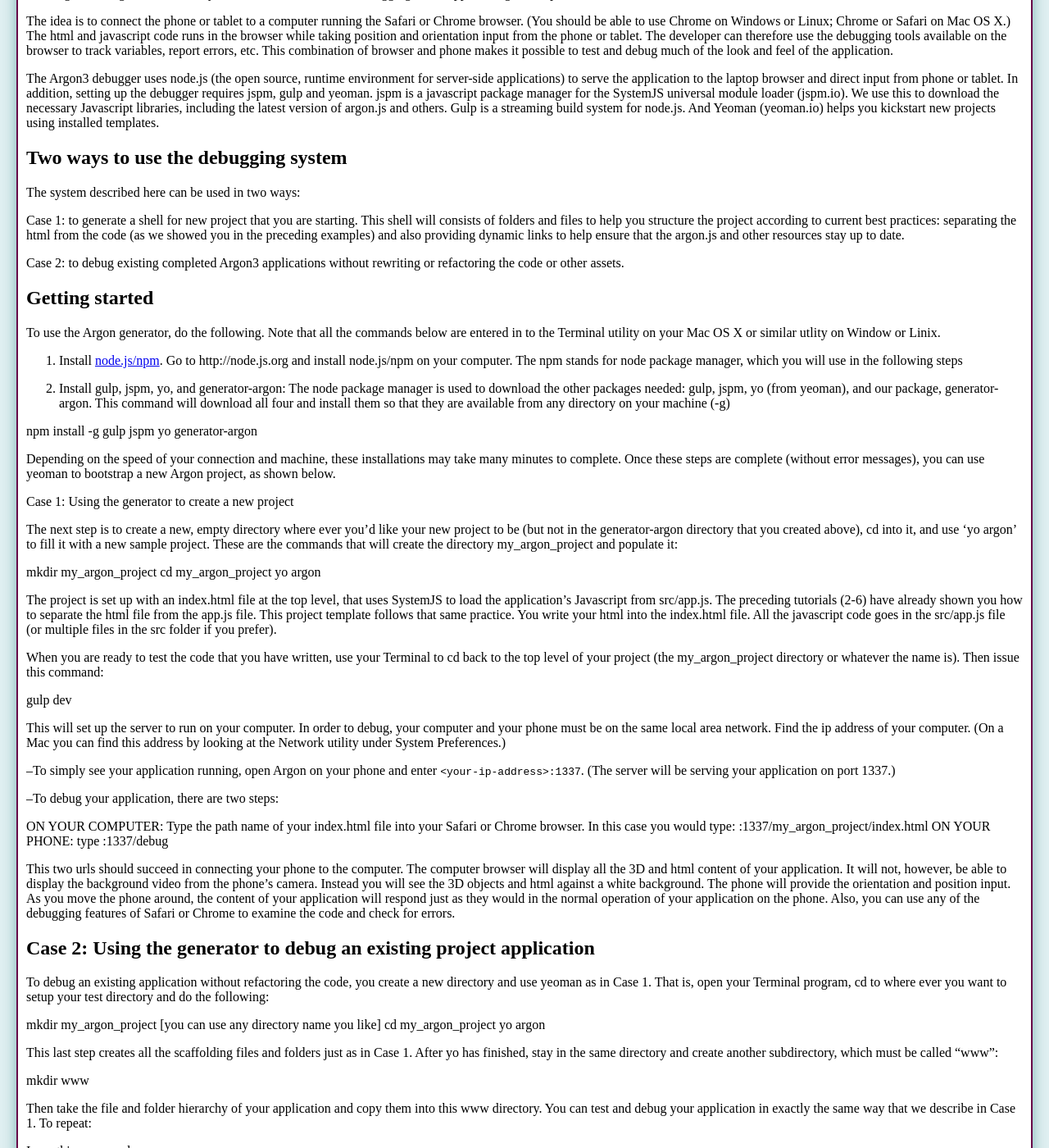
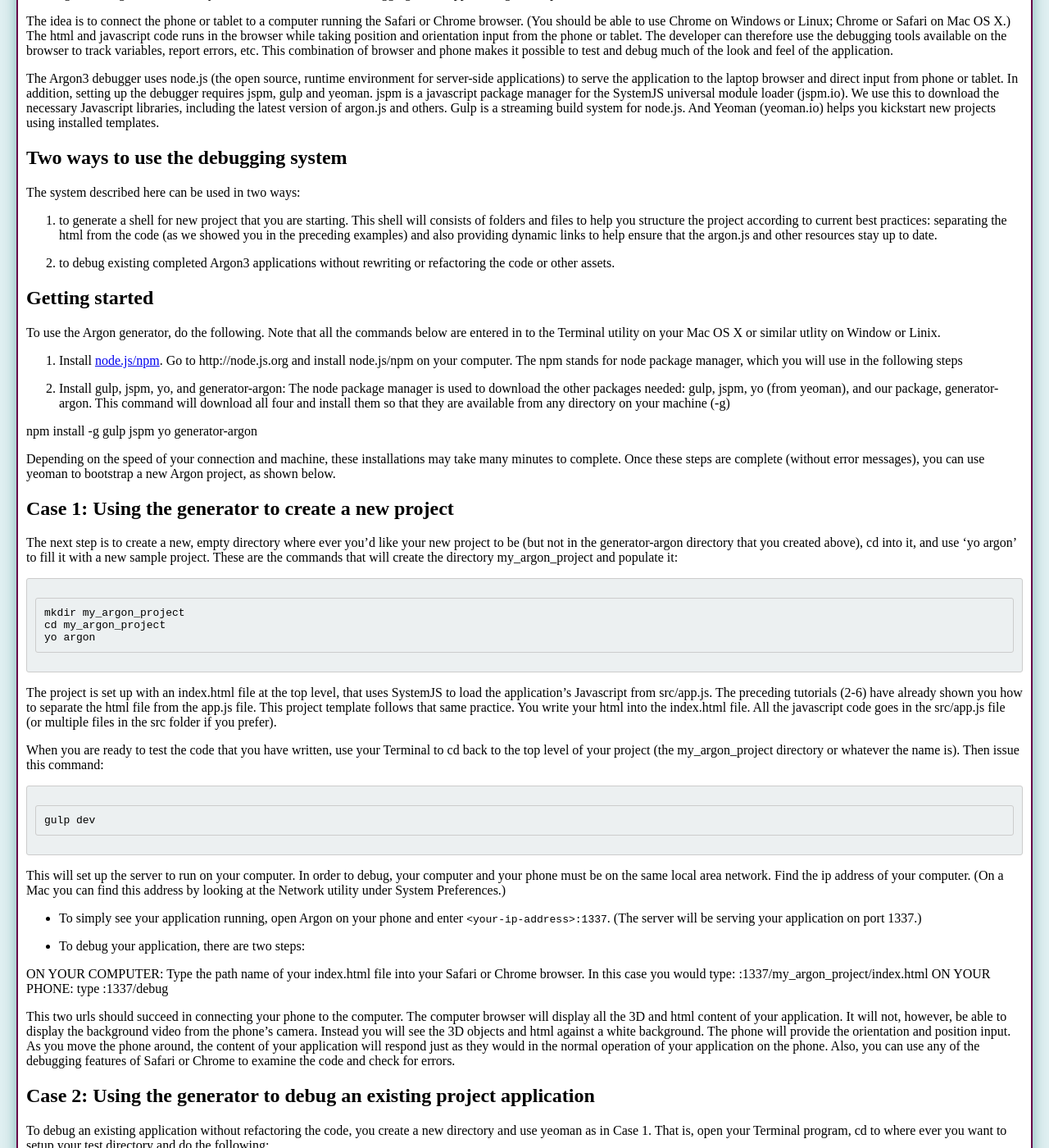
Before and after one commit to argonjs/argon-3-tutorials, a Jekyll site: the page built from _posts/2015-05-01-debugging.md, in a window 1280 px wide and 1400 px high, scrolled down 285 px. Shown: the whole window at 82% size. Built offline with Jekyll 4.4.1, drawn with Linux system fonts in a browser that asks for light colours; Markdown is read by kramdown in place of the engine named in the settings.

Commit message:
Improving debugging tutorial
Minor format changes to debugging tutorial

```diff
--- a/_posts/2015-05-01-debugging.md
+++ b/_posts/2015-05-01-debugging.md
@@ -16,9 +16,9 @@
 
 The system described here can be used in two ways:
 
-Case 1: to generate a shell for new project that you are starting. This shell will consists of folders and files to help you structure the project according to current best practices: separating the html from the code (as we showed you in the preceding examples) and also providing dynamic links to help ensure that the argon.js and other resources stay up to date.
+1. to generate a shell for new project that you are starting. This shell will consists of folders and files to help you structure the project according to current best practices: separating the html from the code (as we showed you in the preceding examples) and also providing dynamic links to help ensure that the argon.js and other resources stay up to date.
 
-Case 2: to debug existing completed Argon3 applications without rewriting or refactoring the code or other assets.
+2. to debug existing completed Argon3 applications without rewriting or refactoring the code or other assets.
 
 ##Getting started
 
@@ -32,25 +32,25 @@
 
 Depending on the speed of your connection and machine, these installations may take many minutes to complete. Once these steps are complete (without error messages), you can use yeoman to bootstrap a new Argon project, as shown below.
 
-Case 1: Using the generator to create a new project
+##Case 1: Using the generator to create a new project
 
 The next step is to create a new, empty directory where ever you'd like your new project to be (but not in the generator-argon directory that you created above), cd into it, and use 'yo argon' to fill it with a new sample project. These are the commands that will create the directory my_argon_project and populate it:
 
-mkdir my_argon_project
-cd my_argon_project
-yo argon
+    mkdir my_argon_project
+    cd my_argon_project
+    yo argon
 
 The project is set up with an index.html file at the top level, that uses SystemJS to load the application's Javascript from src/app.js. The preceding tutorials (2-6) have already shown you how to separate the html file from the app.js file. This project template follows that same practice. You write your html into the index.html file. All the javascript code goes in the src/app.js file (or multiple files in the src folder if you prefer).
 
 When you are ready to test the code that you have written, use your Terminal to cd back to the top level of your project (the my_argon_project directory or whatever the name is). Then issue this command:
 
-  gulp dev
+    gulp dev
 
 This will set up the server to run on your computer. In order to debug, your computer and your phone must be on the same local area network. Find the ip address of your computer. (On a Mac you can find this address by looking at the Network utility under System Preferences.)
 
---To simply see your application running, open Argon on your phone and enter `<your-ip-address>:1337`.  (The server will be serving  your application on port 1337.)
+* To simply see your application running, open Argon on your phone and enter `<your-ip-address>:1337`.  (The server will be serving  your application on port 1337.)
 
---To debug your application, there are two steps:
+* To debug your application, there are two steps:
 
 ON YOUR COMPUTER: Type the path name of your index.html file into your Safari or Chrome browser. In this case you would type: <your-ip-address>:1337/my_argon_project/index.html
 ON YOUR PHONE:  type <your-ip-address>:1337/debug
@@ -61,19 +61,19 @@
 
 To debug an existing application without refactoring the code,  you create a new directory and use yeoman as in Case 1.  That is, open your Terminal program, cd to where ever you want to setup your test directory and do the following:
 
-mkdir my_argon_project  [you can use any directory name you like]
-cd my_argon_project
-yo argon
+    mkdir my_argon_project  [you can use any directory name you like]
+    cd my_argon_project
+    yo argon
 
 This last step creates all the scaffolding files and folders just as in Case 1. After yo has finished, stay in the same directory and create another subdirectory, which must be called "www":
 
-mkdir www
+    mkdir www
 
 Then take the file and folder hierarchy of your application and copy them into this www directory.  You can test and debug your application in exactly the same way that we describe in Case 1. To repeat:
 
 Issue this command:
 
-gulp dev
+    gulp dev
 
 This will set up the server to run on your computer. In order to debug, your computer and your phone must be on the same local area network. Find the ip address of your computer. (On a Mac you can find this address by looking at the Network dialogue box under System Preferences.)
 
```
